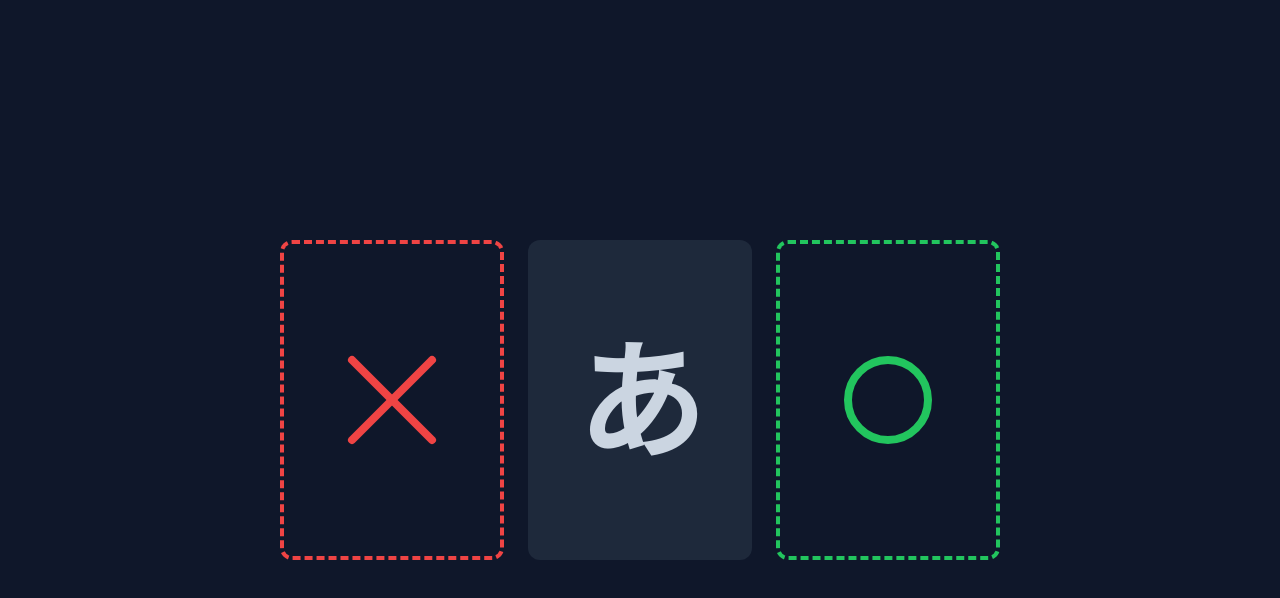
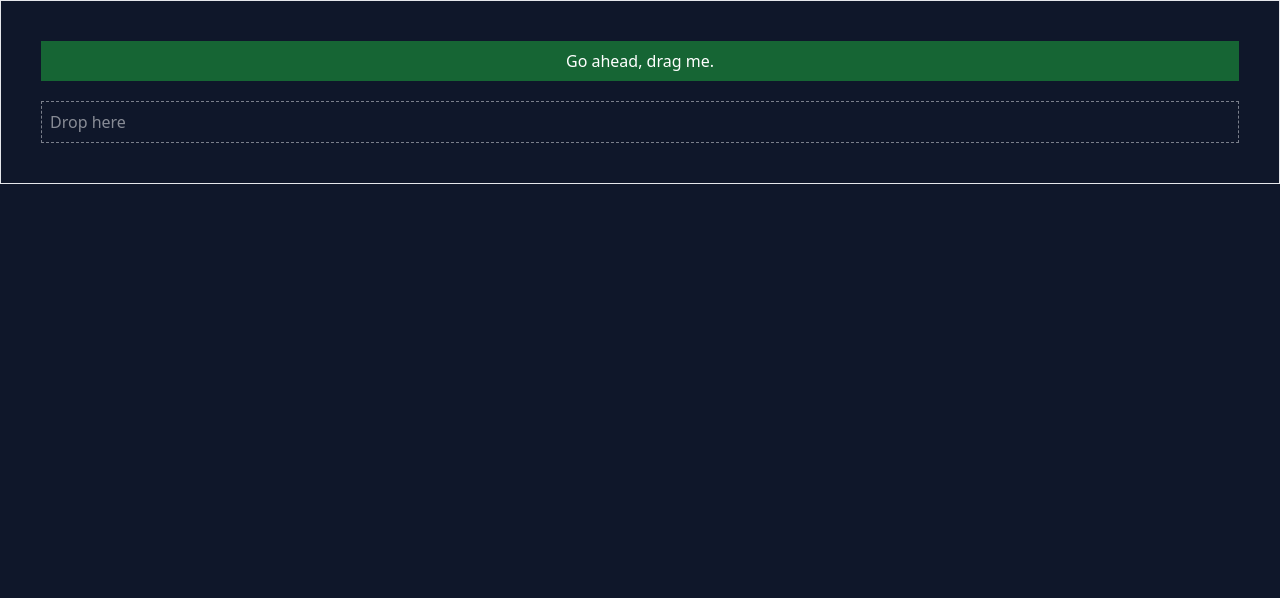
Before and after one commit to oncet/hiragana-flashcards, a React app: page / in a window 1280 px wide. Shown: the top 598 px of the page. Built offline with nearby package versions, Linux system fonts and the light colour scheme; the HTML template or start-up script is replaced by a standard one.

Commit message:
with dnd kit

```diff
--- a/package.json
+++ b/package.json
@@ -8,6 +8,7 @@
     "preview": "rsbuild preview"
   },
   "dependencies": {
+    "@dnd-kit/core": "^6.1.0",
     "react": "^18.2.0",
     "react-dom": "^18.2.0",
     "tailwind-merge": "^2.2.0"
--- a/src/App.tsx
+++ b/src/App.tsx
@@ -1,20 +1,17 @@
 import { useEffect, useState } from "react";
 
+import { DndContext } from "@dnd-kit/core";
 import "./App.css";
-import { Card } from "./components/Card";
-import { RightDropzone } from "./components/RightDropzone";
-import { WrongDropzone } from "./components/WrongDropzone";
-import syllables from "./syllables";
+import { Draggable } from "./components/Draggable";
+import { Droppable } from "./components/Droppable";
 
 const App = () => {
   const [theme, setTheme] = useState<"light" | "dark">("dark");
-  const [currentPosition, setCurrentPosition] = useState(0);
-  const [isRomaji, setIsRomaji] = useState(false);
-  const [isRotated, setIsRotated] = useState(false);
-  const [rejectedSyllables, setRejectedSyllables] = useState<number[]>([]);
-  const [approvedSyllables, setApprovedSyllables] = useState<number[]>([]);
 
-  const currentSyllable = syllables[currentPosition];
+  const [parent, setParent] = useState(null);
+
+  const draggable = <Draggable id="draggable">Go ahead, drag me.</Draggable>;
+  const draggable2 = <Draggable id="draggable2">Go ahead, drag me.</Draggable>;
 
   useEffect(() => {
     const htmlElement = document.querySelector("html");
@@ -26,54 +23,27 @@ const App = () => {
     const bodyElement = document.querySelector("body");
 
     if (bodyElement) {
+      bodyElement.classList.add("dark:text-white");
       bodyElement.classList.add("dark:bg-slate-900");
     }
   }, []);
 
   return (
-    <div className="flex min-h-svh items-center justify-center gap-6">
-      <WrongDropzone
-        className="hidden md:flex"
-        onClick={() => {
-          setRejectedSyllables([...rejectedSyllables, currentPosition]);
-        }}
-      />
-      <Card
-        className={
-          "font-bold uppercase transition-transform duration-[150ms] " +
-          (isRomaji
-            ? "dark:bg-green-400 dark:text-slate-900 "
-            : "dark:bg-slate-800 ") +
-          (isRotated
-            ? "ease-in [transform:rotateY(90deg)] "
-            : "ease-out [transform:rotateY(0)] ") +
-          (rejectedSyllables.includes(currentPosition)
-            ? "[transform:translate(-248px)] "
-            : "") +
-          (approvedSyllables.includes(currentPosition)
-            ? "[transform:translate(248px)] "
-            : "")
-        }
-        onClick={() => {
-          setIsRotated(true);
-        }}
-        onTransitionEnd={() => {
-          if (isRotated) {
-            setIsRomaji(!isRomaji);
-            setIsRotated(false);
-          }
-        }}
-      >
-        {isRomaji ? currentSyllable.romaji : currentSyllable.kana}
-      </Card>
-      <RightDropzone
-        className="hidden md:flex"
-        onClick={() => {
-          setApprovedSyllables([...approvedSyllables, currentPosition]);
-        }}
-      />
+    <div className="border p-10">
+      <DndContext onDragEnd={handleDragEnd}>
+        <div className="flex flex-col gap-5">
+          {!parent ? draggable : null}
+          <Droppable id="droppable">
+            {parent === "droppable" ? draggable : "Drop here"}
+          </Droppable>
+        </div>
+      </DndContext>
     </div>
   );
+
+  function handleDragEnd({ over }) {
+    setParent(over ? over.id : null);
+  }
 };
 
 export default App;
--- /dev/null
+++ b/src/components/Draggable.tsx
@@ -0,0 +1,24 @@
+import { useDraggable } from "@dnd-kit/core";
+import { CSS } from "@dnd-kit/utilities";
+
+export function Draggable(props) {
+  const { attributes, listeners, setNodeRef, transform } = useDraggable({
+    id: props.id,
+  });
+  const style = {
+    // Outputs `translate3d(x, y, 0)`
+    transform: CSS.Translate.toString(transform),
+  };
+
+  return (
+    <button
+      ref={setNodeRef}
+      style={style}
+      {...listeners}
+      {...attributes}
+      className="bg-green-800 p-2"
+    >
+      {props.children}
+    </button>
+  );
+}
--- /dev/null
+++ b/src/components/Droppable.tsx
@@ -0,0 +1,16 @@
+import { useDroppable } from "@dnd-kit/core";
+
+export function Droppable(props) {
+  const { isOver, setNodeRef } = useDroppable({
+    id: props.id,
+  });
+  const style = {
+    opacity: isOver ? 1 : 0.5,
+  };
+
+  return (
+    <div ref={setNodeRef} style={style} className="border border-dashed p-2">
+      {props.children}
+    </div>
+  );
+}
--- /dev/null
+++ b/src/components/Main.tsx
@@ -0,0 +1,60 @@
+import { useState } from "react";
+import syllables from "../syllables";
+import { Card } from "./Card";
+import { RightDropzone } from "./RightDropzone";
+import { WrongDropzone } from "./WrongDropzone";
+
+const Main = () => {
+  const [isRomaji, setIsRomaji] = useState(false);
+  const [isRotated, setIsRotated] = useState(false);
+  const [currentPosition, setCurrentPosition] = useState(0);
+  const [rejectedSyllables, setRejectedSyllables] = useState<number[]>([]);
+  const [approvedSyllables, setApprovedSyllables] = useState<number[]>([]);
+
+  const currentSyllable = syllables[currentPosition];
+
+  return (
+    <div className="flex min-h-svh items-center justify-center gap-6">
+      <WrongDropzone
+        className="hidden md:flex"
+        onClick={() => {
+          setRejectedSyllables([...rejectedSyllables, currentPosition]);
+        }}
+      />
+      <Card
+        className={
+          "font-bold uppercase transition-transform duration-[150ms] " +
+          (isRomaji
+            ? "dark:bg-green-400 dark:text-slate-900 "
+            : "dark:bg-slate-800 ") +
+          (isRotated
+            ? "ease-in [transform:rotateY(90deg)] "
+            : "ease-out [transform:rotateY(0)] ") +
+          (rejectedSyllables.includes(currentPosition)
+            ? "[transform:translate(-248px)] "
+            : "") +
+          (approvedSyllables.includes(currentPosition)
+            ? "[transform:translate(248px)] "
+            : "")
+        }
+        onClick={() => {
+          setIsRotated(true);
+        }}
+        onTransitionEnd={() => {
+          if (isRotated) {
+            setIsRomaji(!isRomaji);
+            setIsRotated(false);
+          }
+        }}
+      >
+        {isRomaji ? currentSyllable.romaji : currentSyllable.kana}
+      </Card>
+      <RightDropzone
+        className="hidden md:flex"
+        onClick={() => {
+          setApprovedSyllables([...approvedSyllables, currentPosition]);
+        }}
+      />
+    </div>
+  );
+};
```
Also changed, not shown: 1 other file (tests, documents, lock files or other folders).
